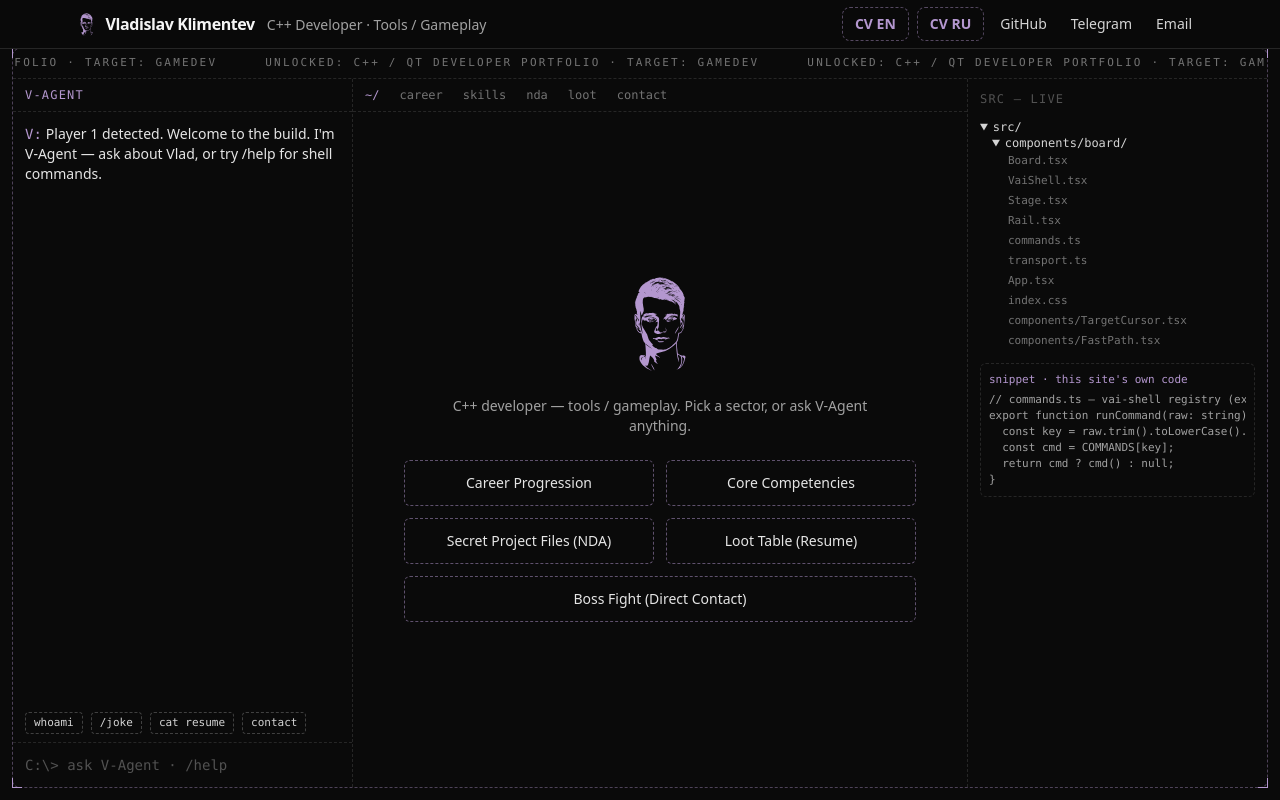
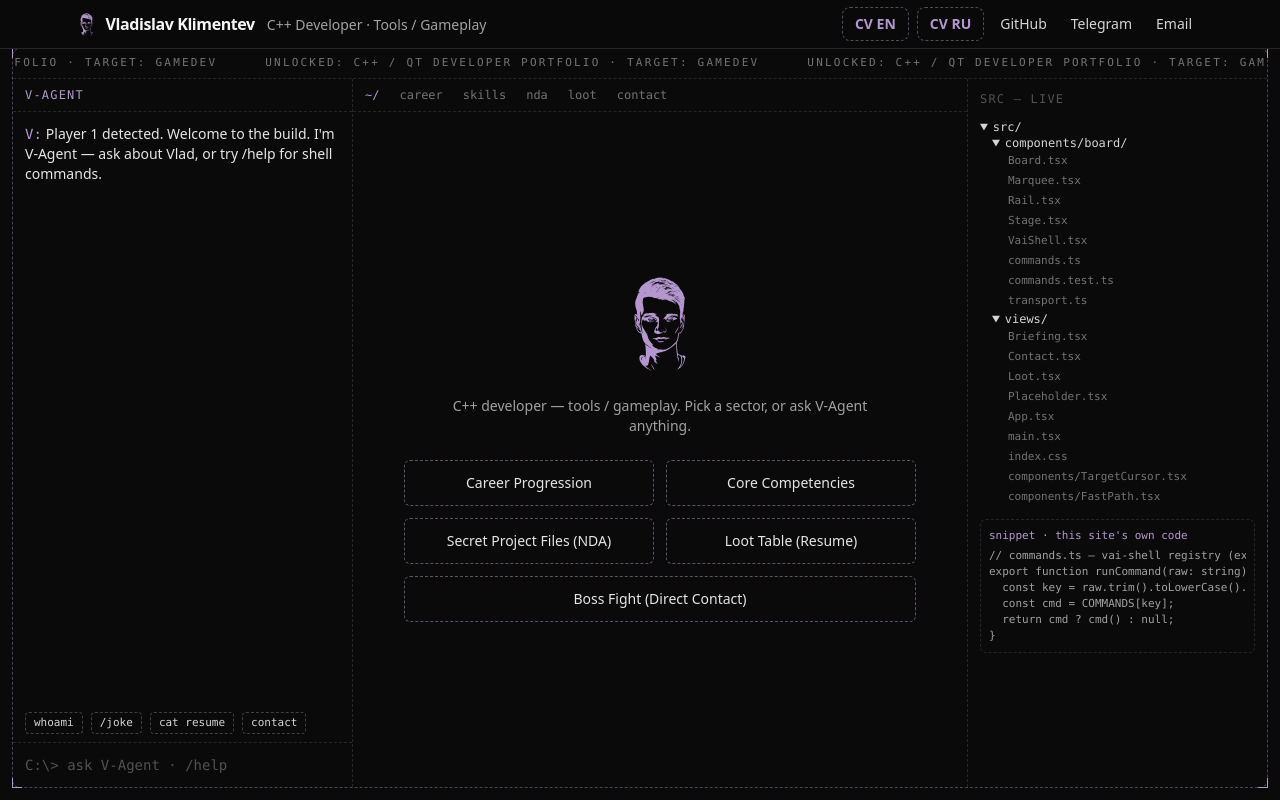
Before and after one commit to vetnem1lk/me.cryzothic.tech, a React (Vite) app: page / in a window 1280 px wide. Built offline with nearby package versions, Linux system fonts and the light colour scheme.

Commit message:
fix: rail tree mirrors the real src structure

```diff
--- a/src/components/board/Rail.tsx
+++ b/src/components/board/Rail.tsx
@@ -22,15 +22,27 @@ export default function Rail() {
             <summary className={SUMMARY}>components/board/</summary>
             <ul className={FILE}>
               <li>Board.tsx</li>
+              <li>Marquee.tsx</li>
+              <li>Rail.tsx</li>
+              <li>Stage.tsx</li>
               <li>VaiShell.tsx</li>
-              <li>Stage.tsx</li>
-              <li>Rail.tsx</li>
               <li>commands.ts</li>
+              <li>commands.test.ts</li>
               <li>transport.ts</li>
             </ul>
+            <details open>
+              <summary className={SUMMARY}>views/</summary>
+              <ul className={FILE}>
+                <li>Briefing.tsx</li>
+                <li>Contact.tsx</li>
+                <li>Loot.tsx</li>
+                <li>Placeholder.tsx</li>
+              </ul>
+            </details>
           </details>
           <ul className={FILE}>
             <li>App.tsx</li>
+            <li>main.tsx</li>
             <li>index.css</li>
             <li>components/TargetCursor.tsx</li>
             <li>components/FastPath.tsx</li>
```
